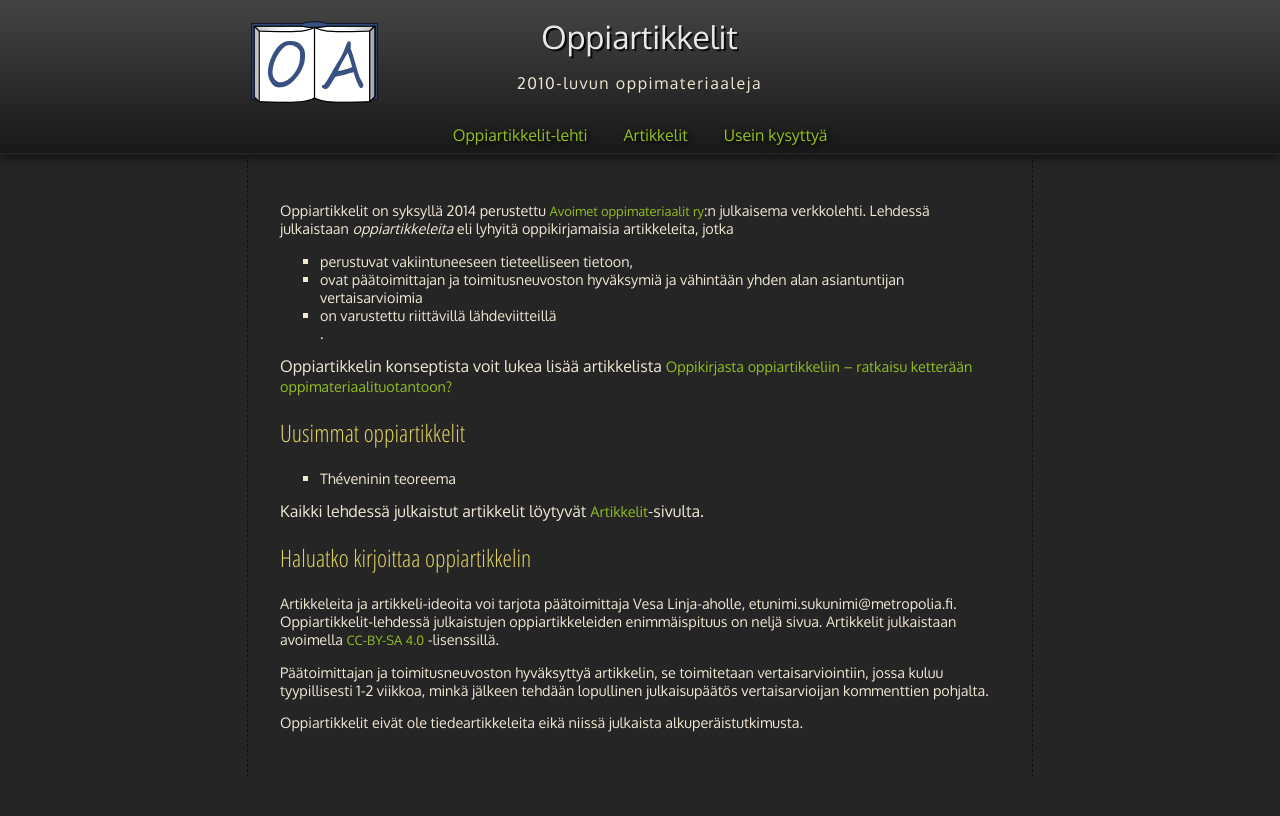
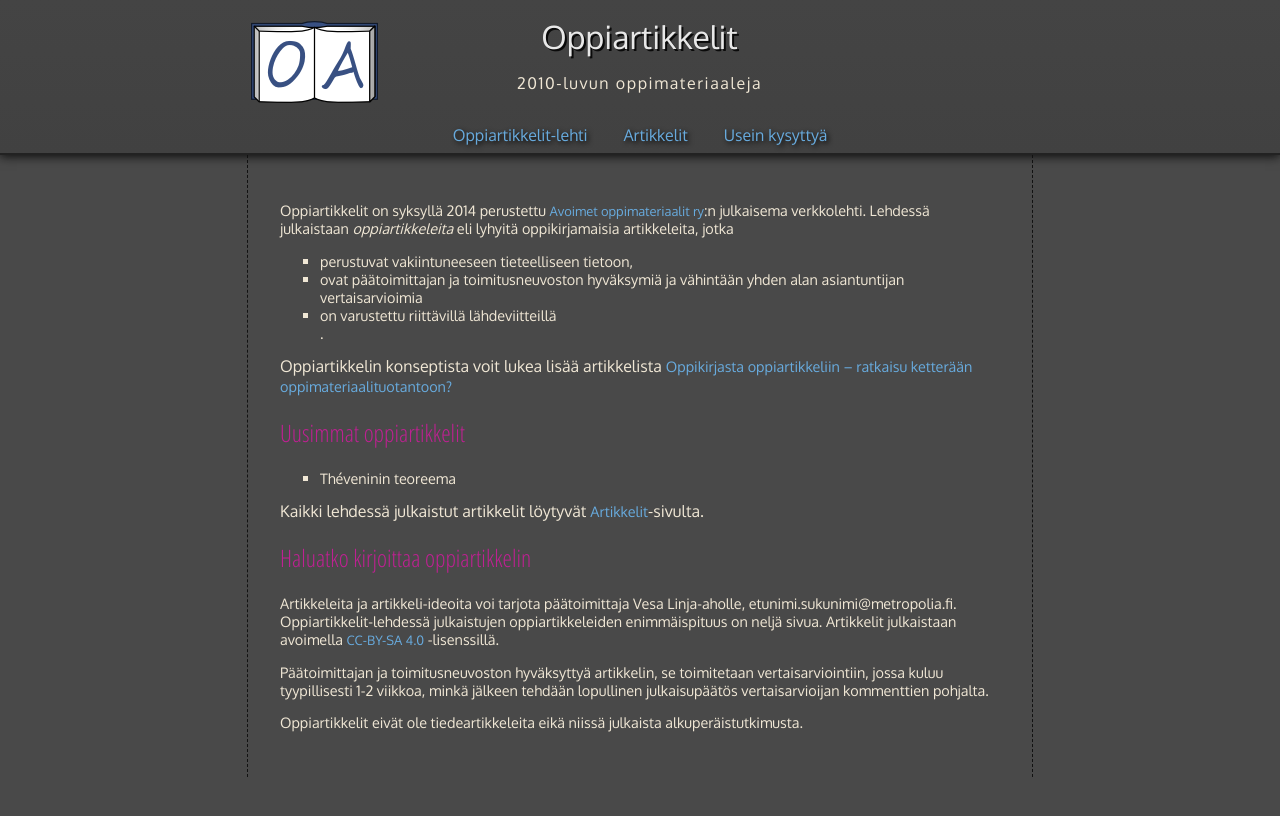
Before and after one commit to avoimet-oppimateriaalit-ry/oppiartikkelit, a Jekyll site: the page built from index.html, in a window 1280 px wide. Shown: the top 816 px of the page. Built offline with Jekyll 4.4.1, drawn with Linux system fonts in a browser that asks for light colours.

Commit message:
värimuutoksia

```diff
--- a/css/style.css
+++ b/css/style.css
@@ -5,7 +5,7 @@
     More info at: http://lesselements.com
   ---------------------------------------------------*/
 body {
-  background: #252525;
+  background: #494949;
   color: #f0e7d5;
   font-family: 'Oxygen', sans-serif;
 }
@@ -15,12 +15,12 @@ p.aika {
 header#otsa {
   padding: 1em 0 0;
   border-bottom: 2px solid #222;
-  background: #141414;
-  background: -webkit-gradient(linear, left bottom, left top, color-stop(0, #181818), color-stop(1, #444444));
-  background: -ms-linear-gradient(bottom, #181818, #444444);
-  background: -moz-linear-gradient(center bottom, #181818 0%, #444444 100%);
-  background: -o-linear-gradient(#444444, #181818);
-  filter: progid:DXImageTransform.Microsoft.gradient(startColorstr='#444444', endColorstr='#181818', GradientType=0);
+  background: #292929;
+  background: -webkit-gradient(linear, left bottom, left top, color-stop(0, #414141), color-stop(1, #444444));
+  background: -ms-linear-gradient(bottom, #414141, #444444);
+  background: -moz-linear-gradient(center bottom, #414141 0%, #444444 100%);
+  background: -o-linear-gradient(#444444, #414141);
+  filter: progid:DXImageTransform.Microsoft.gradient(startColorstr='#444444', endColorstr='#414141', GradientType=0);
   -webkit-box-shadow: 0 1px 10px #080808;
   -moz-box-shadow: 0 1px 10px #080808;
   box-shadow: 0 1px 10px #080808;
@@ -67,7 +67,7 @@ header#otsa nav ul li {
 header#otsa nav ul li a {
   padding: 0.5em 1em;
   text-decoration: none;
-  color: #92be21;
+  color: #68abde;
   text-shadow: 2px 2px 5px #000;
 }
 header#otsa nav ul li a:hover {
@@ -91,13 +91,13 @@ div#main h1 {
   color: #FFF;
 }
 div#main h2 {
-  color: #ddd063;
+  color: #be2192;
 }
 div#main h3 {
   color: #A5A5A5;
 }
 div#main a {
-  color: #92be21;
+  color: #68abde;
   text-decoration: none;
 }
 div#main a:hover {
@@ -122,7 +122,7 @@ div#main ul.painikkeet li a {
   display: block;
   padding: 1em;
   width: 8em;
-  background: #2173be;
+  background: #21a3fe;
   color: #FFF;
   text-align: center;
   text-decoration: none;
@@ -135,10 +135,10 @@ div#main ul.painikkeet li a {
   border-radius: 10px;
 }
 div#main ul.painikkeet li a:hover {
-  background: #195993;
+  background: #018beb;
 }
 div#main div#blogilista article {
-  border-top: 1px solid #534a00;
+  border-top: 1px solid #542aa0;
 }
 div#main div#blogilista article a {
   display: block;
@@ -150,5 +150,5 @@ div#main div#blogilista article a {
   transition: all 0.2s ease-out;
 }
 div#main div#blogilista article a:hover {
-  color: #92be21;
+  color: #68abde;
 }
```
Also changed, not shown: css/style.less (+6 -6 lines).
